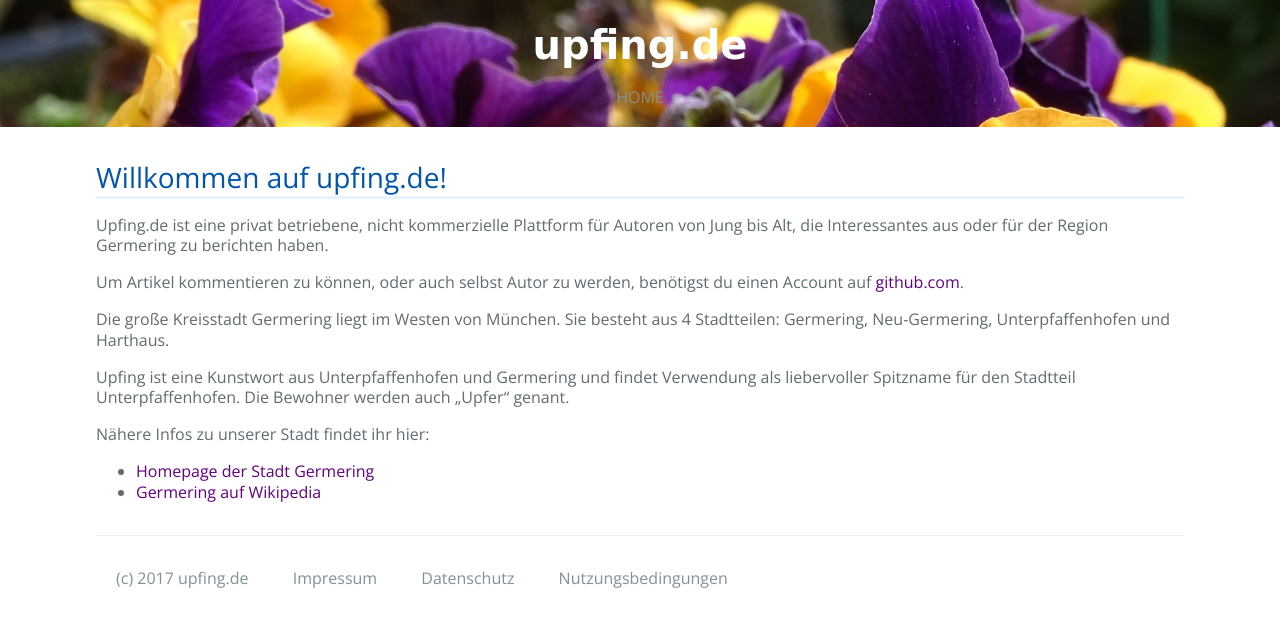
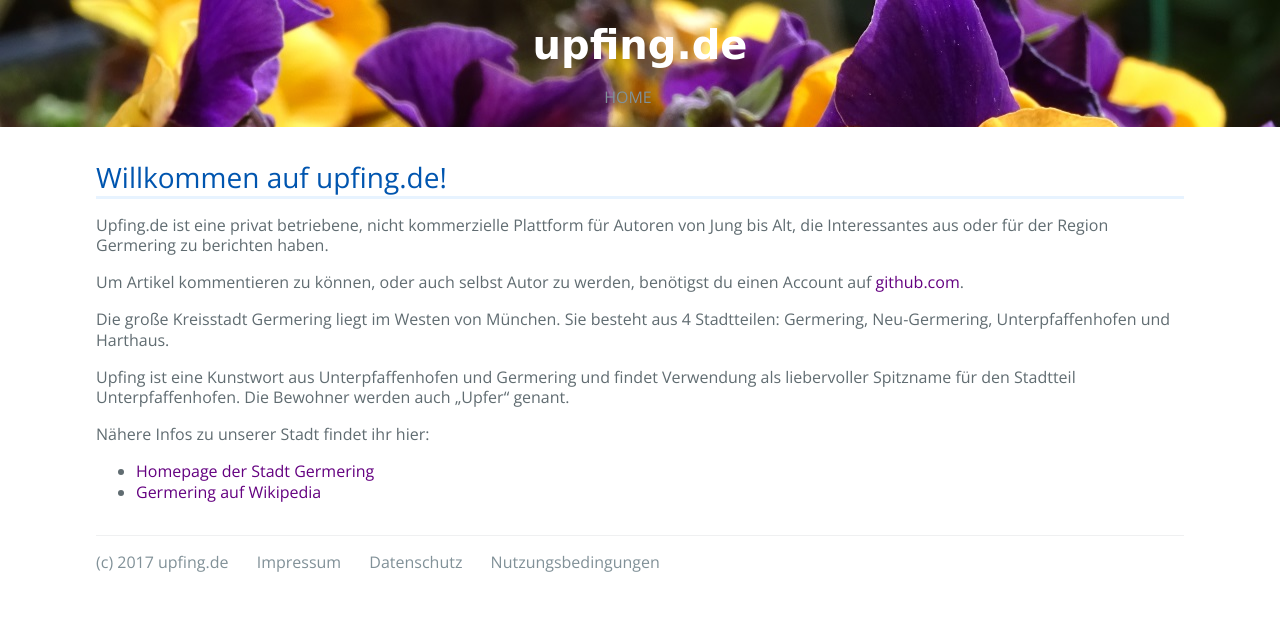
Before and after one commit to croedel/upfing, a Jekyll site: the page built from README.md, in a window 1280 px wide. Shown: the top 627 px of the page. Built offline with Jekyll 4.4.1, drawn with Linux system fonts in a browser that asks for light colours; our own code applies the rules of GitHub Pages for plain Markdown files; the repository's description, which GitHub fills in, is left out.

Commit message:
Update style.scss

```diff
--- a/assets/css/style.scss
+++ b/assets/css/style.scss
@@ -313,16 +313,16 @@ a:hover { text-decoration: underline; }
 .main-content dl dd { padding: 0; margin-bottom: 1rem; }
 .main-content hr { height: 2px; padding: 0; margin: 1rem 0; background-color: #eff0f1; border: 0; }
 
-.site-footer { padding-top: 2rem; margin-top: 2rem; border-top: solid 1px #eff0f1; }
+.site-footer { padding-top: 1rem; margin-top: 2rem; border-top: solid 1px #eff0f1; }
 @media screen and (min-width: 64em) { .site-footer { font-size: 1rem; } }
-@media screen and (min-width: 42em) and (max-width: 64em) { .site-footer { font-size: 1rem; } }
-@media screen and (max-width: 42em) { .site-footer { font-size: 0.9rem; } }
+@media screen and (min-width: 42em) and (max-width: 64em) { .site-footer { font-size: 0.9rem; } }
+@media screen and (max-width: 42em) { .site-footer { font-size: 0.8rem; } }
 
 .site-footer-owner { display: block; font-weight: bold; }
 
 .site-footer-credits { color: #819198; }
 
-.site-footer-links { color: #819198; margin-left: 1.25rem; margin-right: 1.25rem; }
+.site-footer-links { color: #819198; margin-left: 0rem; margin-right: 1.5rem; }
 @media screen and (min-width: 64em) { .site-footer-links { font-size: 1rem; } }
-@media screen and (min-width: 42em) and (max-width: 64em) { .site-footer-links { font-size: 1rem; } }
-@media screen and (max-width: 42em) { .site-footer-links { font-size: 0.9rem; } }
+@media screen and (min-width: 42em) and (max-width: 64em) { .site-footer-links { font-size: 0.9rem; } }
+@media screen and (max-width: 42em) { .site-footer-links { font-size: 0.8rem; } }
```
